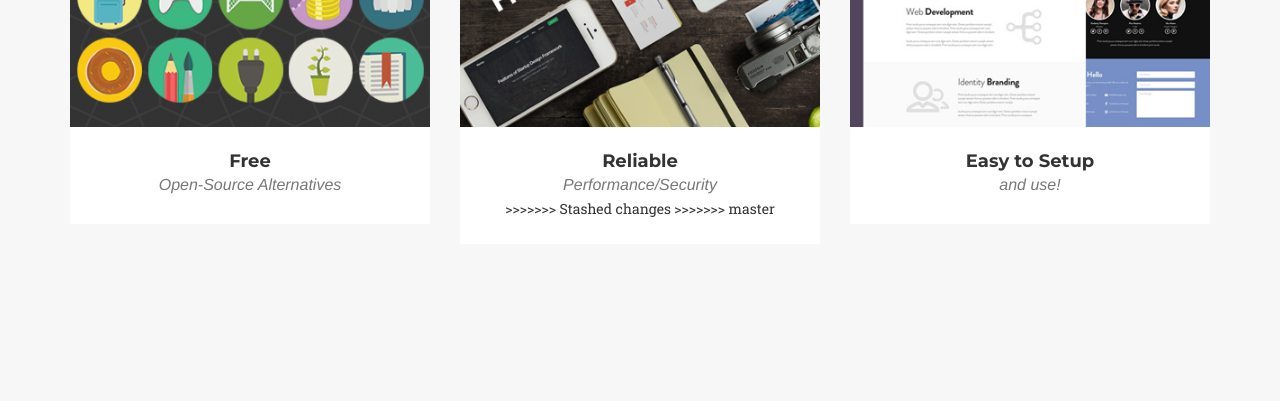
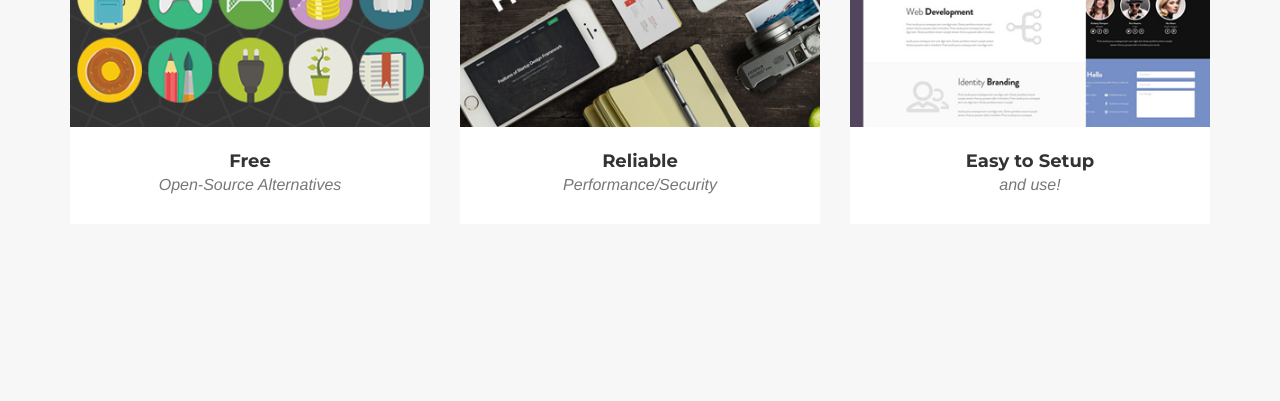
Before and after one commit to danmclaren92/bootstrap-example1, a plain HTML site: page index.html in a window 1280 px wide. Shown: the part 2220-2621 px from the top of the page. Drawn offline with nearby package versions, Linux system fonts and the light colour scheme; a web font is replaced by a local one.

Commit message:
Updated headings

```diff
--- a/index.html
+++ b/index.html
@@ -182,8 +182,6 @@
                     <div class="portfolio-caption">
                         <h4>Reliable</h4>
                         <p class="text-muted">Performance/Security</p>
->>>>>>> Stashed changes
->>>>>>> master
                     </div>
                 </div>
                 <div class="col-md-4 col-sm-6 portfolio-item">
```
